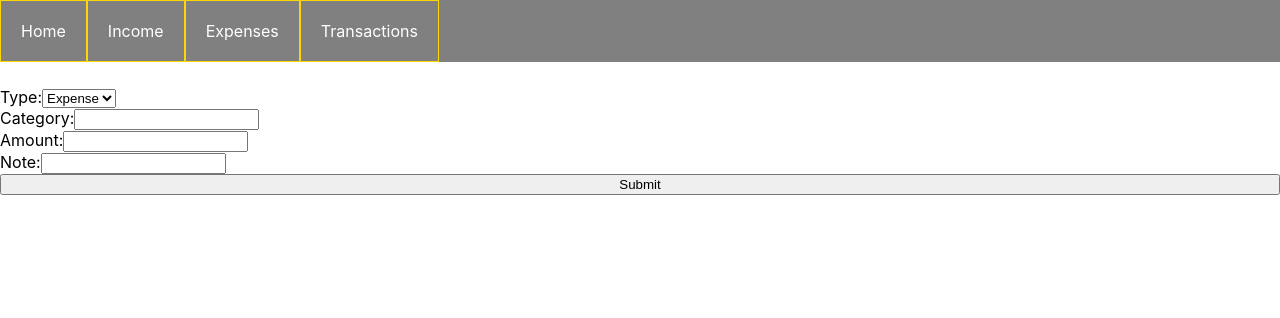
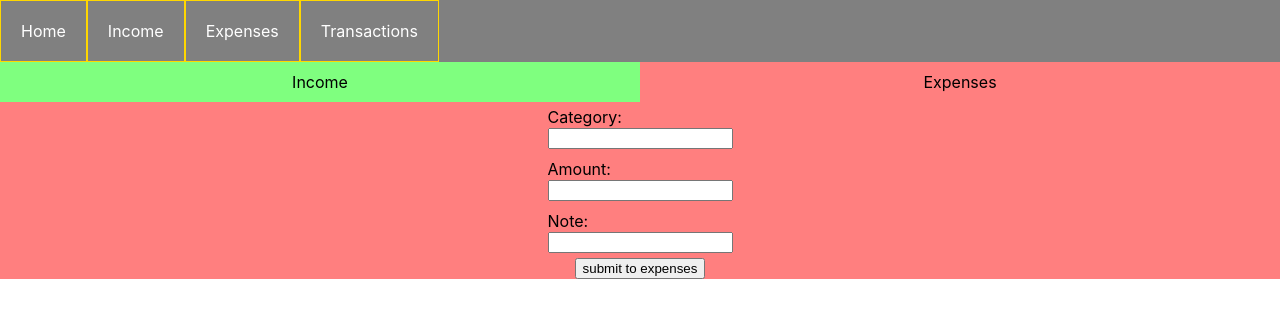
Before and after one commit to theninthfool/spending_tracker, a React (Create React App) app: page /transactions in a window 1280 px wide. Shown: the top 318 px of the page. Built offline with nearby package versions, Linux system fonts and the light colour scheme; no server answers; the database is empty.

Commit message:
add tabs to form

```diff
--- a/src/components/Form.jsx
+++ b/src/components/Form.jsx
@@ -1,11 +1,15 @@
-import React, { useState } from 'react'
+import React, { useState, useEffect } from 'react'
 import db from './Firestore';
+import '../css/form.css'
 
 export default function Form({ categories }) {
     const [category, setCategory] = useState('');
     const [amount, setAmount] = useState('');
     const [note, setNote] = useState('');
     const [type, setType] = useState('expenses');
+
+
+    const color = type === 'income' ? 'rgba(0,255,0,.5)' : 'rgba(255,0,0,.5)'
 
 
     const handleSubmit = (e) => {
@@ -105,39 +109,40 @@ export default function Form({ categories }) {
         setNote('')
     }
     return (
-        <form onSubmit={handleSubmit}>
+       <div className='formContainer'>
+            <div className='tabs'>
+                <div onClick={() => setType('income')} style={{background: 'rgba(0,255,0,.5'}}>
+                    Income
+                </div>
+                <div onClick={() => setType('expenses')} style={{background: 'rgba(255,0,0,.5'}}>
+                    Expenses
+                </div>
+            </div>
+            <form onSubmit={handleSubmit}
+                    style={{background: `${color}`}}>
                 <label className='formItems'>
-                Type:
-                <select
-                    name='typeValue'
-                    value={type}
-                    onChange={e => setType(e.target.value)}>
-                    <option value="income">Income</option>
-                    <option value="expenses">Expense</option>
-                </select>
-            </label>
-            <label>
-                Category:
+                    <p>Category:</p>
                     <input
                         type="text"
                         value={category}
                         onChange={e => setCategory(e.target.value)}  />
                 </label>
-            <label>
-                Amount:
+                <label className='formItems'>
+                    <p>Amount:</p>
                     <input
                         type="text"
                         value={amount}
                         onChange={e => setAmount(e.target.value)} />
                 </label>
-            <label>
-                Note:
+                <label className='formItems'>
+                    <p>Note:</p>
                     <input
-                    type="text"
+                        type="textarea"
                         value={note}
                         onChange={e => setNote(e.target.value)} />
                 </label>
-            <input type="submit" value="Submit" />
+                <input type="submit" value={`submit to ${type}`} />
             </form>
+       </div>
     )
 }
--- a/src/components/TransactionCard.jsx
+++ b/src/components/TransactionCard.jsx
@@ -53,6 +53,7 @@ export default function TransactionCard({ transaction, categoryUID }) {
             <p>Type: {transaction.type}</p>
             <p>Category: {transaction.category}</p>
             <p>Total: {transaction.total}</p>
+            <p>Note: {transaction.note}</p>
             <button onClick={handleSubmit}>Delete</button>
         </div>
     )
--- a/src/index.css
+++ b/src/index.css
@@ -9,8 +9,32 @@ code {
     font-family: source-code-pro, Menlo, Monaco, Consolas, 'Courier New', monospace;
 }
 
+.formContainer {
+    /* display: flex;
+    flex-direction: column;
+    align-items: center; */
+}
+
+.tabs {
+    display: flex;
+    text-align: center;
+}
+
+.tabs>* {
+    flex: 1;
+    padding: 10px;
+}
+
 form {
     display: flex;
     flex-direction: column;
-    margin-top: 25px;
+    align-items: center;
 }
+
+.formItems {
+    margin: 5px;
+}
+
+.formItems p {
+    margin: 0;
+}
```
Also changed, not shown: src/css/form.css (added). Lines whose indentation alone changed are shown as unchanged.
